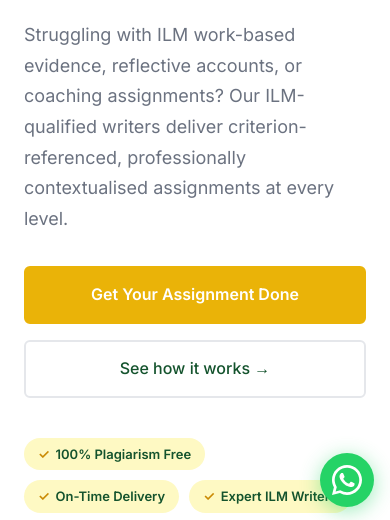
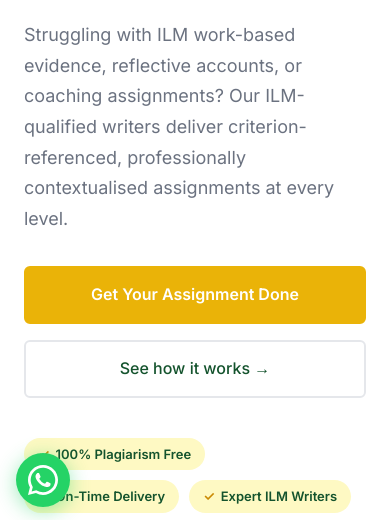
Before and after one commit to assignmenthelptalk/ilm, an Astro site: page / in a window 390 px wide. Shown: the part 321-841 px from the top of the page. Built offline with nearby package versions, Linux system fonts and the light colour scheme; Astro itself is replaced by a stand-in of ours.

Commit message:
Move WhatsApp button to left side

```diff
--- a/src/layouts/Layout.astro
+++ b/src/layouts/Layout.astro
@@ -129,7 +129,8 @@
   .wa-float {
     position: fixed;
     bottom: 1.5rem;
-    right: 1.5rem;
+    left: 1.5rem;
+    right: auto;
     z-index: 999;
     display: flex;
     align-items: center;
@@ -157,7 +158,8 @@
   @media (max-width: 480px) {
     .wa-float {
       bottom: 1rem;
-      right: 1rem;
+      left: 1rem;
+      right: auto;
       padding: 0.75rem;
       border-radius: 50%;
     }
```
